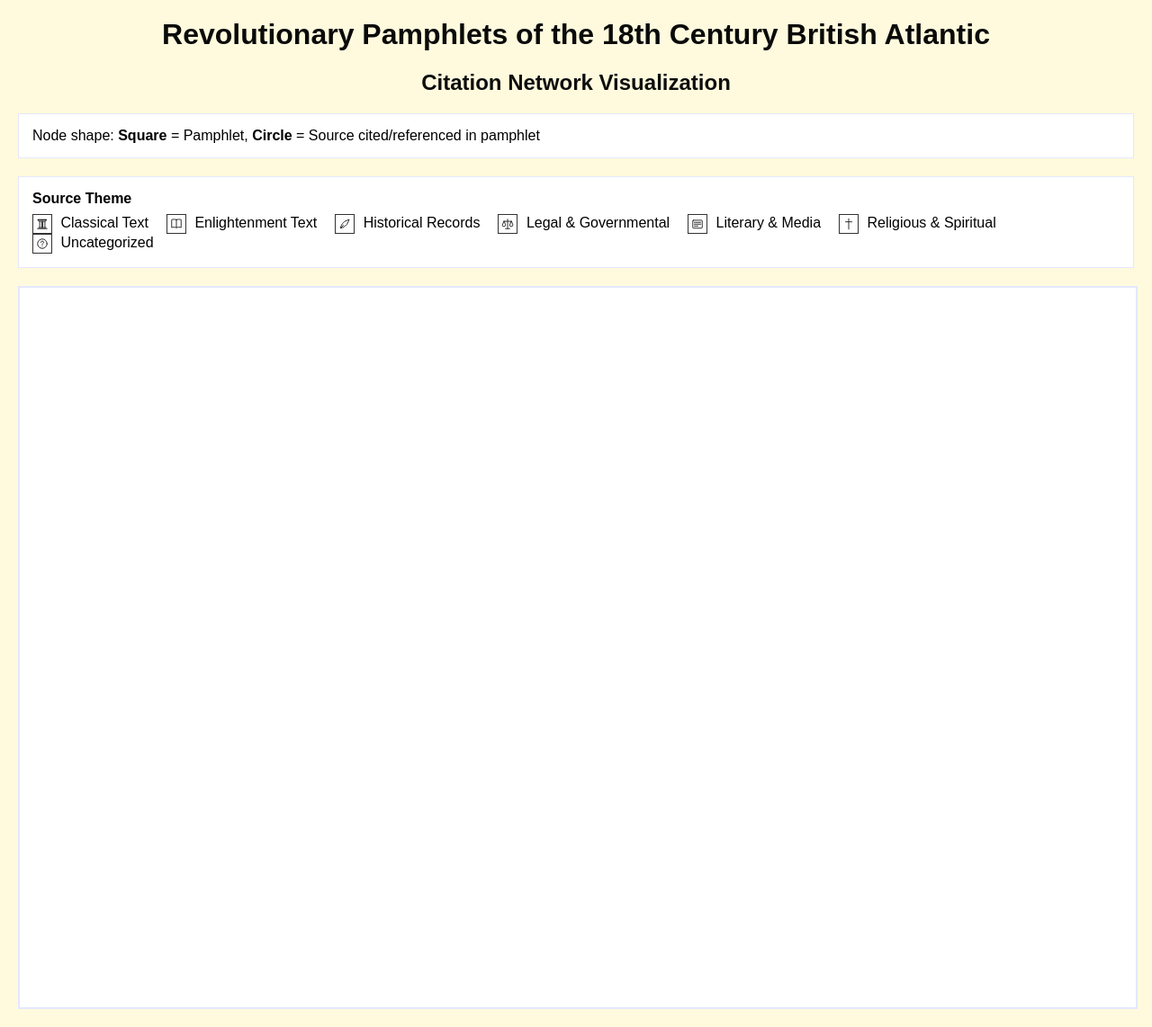
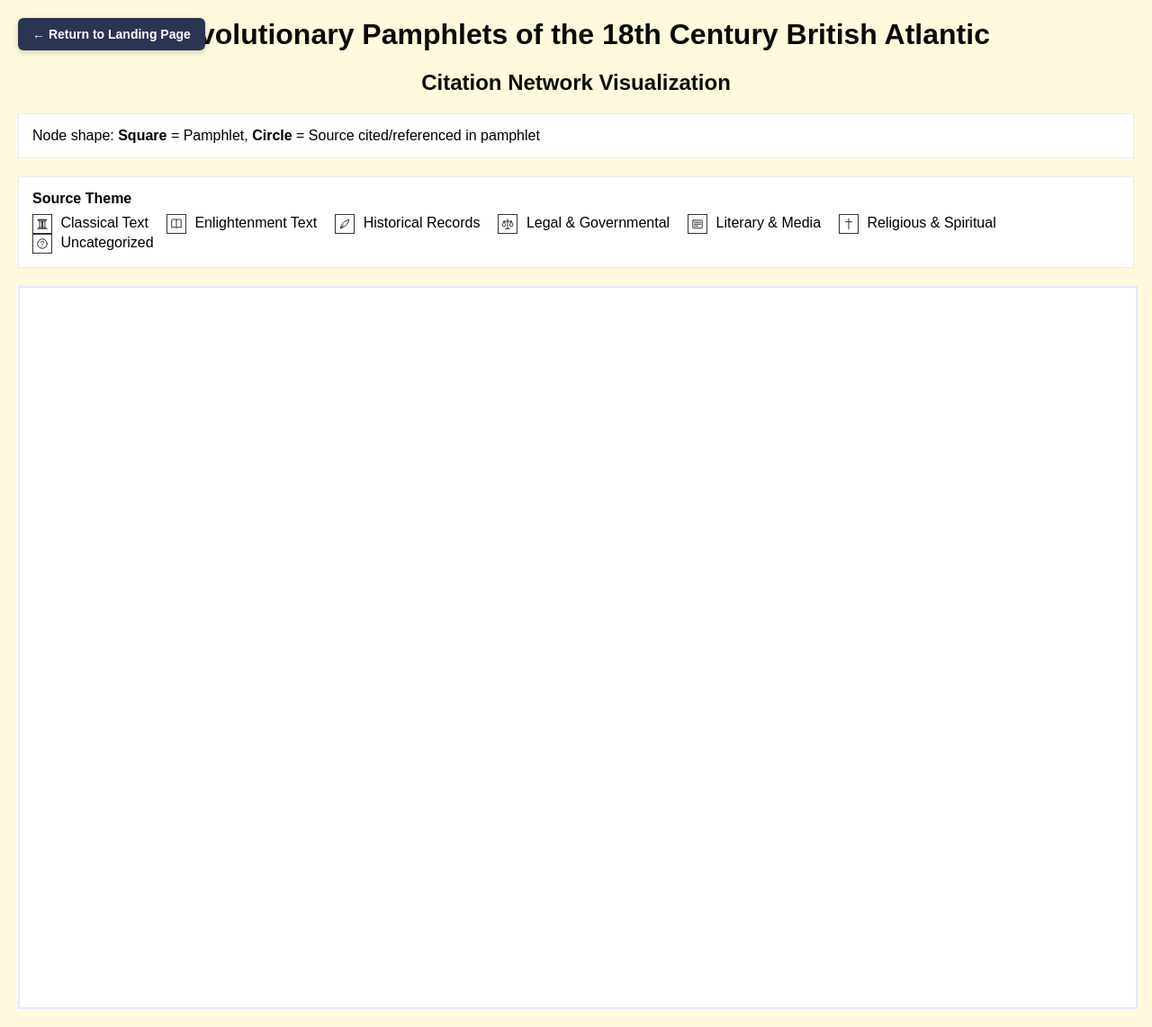
Before and after one commit to elizabethmiddletonlibrarian/site, a Jekyll site: the page built from _pages/citation-network.md, in a window 1280 px wide. Shown: the whole page at 90% size. Built offline with Jekyll 4.4.1, drawn with Linux system fonts in a browser that asks for light colours; some of the changed lines change nothing that is shown.

Commit message:
Add return button

```diff
--- a/_pages/citation-network.md
+++ b/_pages/citation-network.md
@@ -92,6 +92,14 @@ layout: null
 
 <body>
 
+<a href="https://elizabethmiddletonlibrarian.github.io/site/pamphlets/"
+   style="position:fixed; top:20px; left:20px; z-index:10000;
+          background-color:#2c3454; color:#ffffff;
+          padding:10px 16px; border-radius:6px;
+          font-family:Arial, sans-serif; font-weight:600; font-size:14px;
+          text-decoration:none; box-shadow:0 2px 6px rgba(0,0,0,0.2);">
+  ← Return to Landing Page
+</a>
     <h1>Revolutionary Pamphlets of the 18th Century British Atlantic</h1>
 
     <h2>Citation Network Visualization</h2>
```
